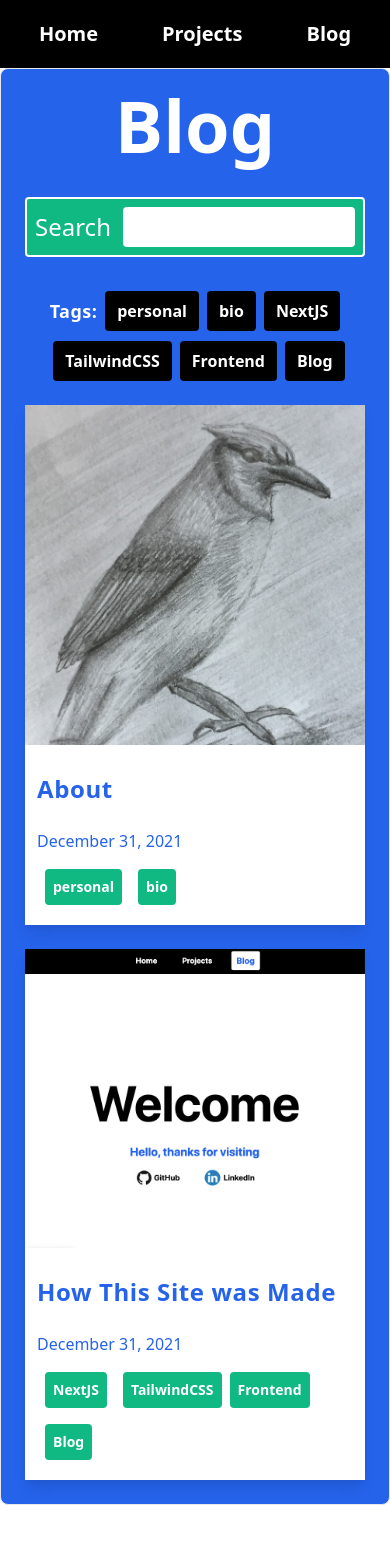
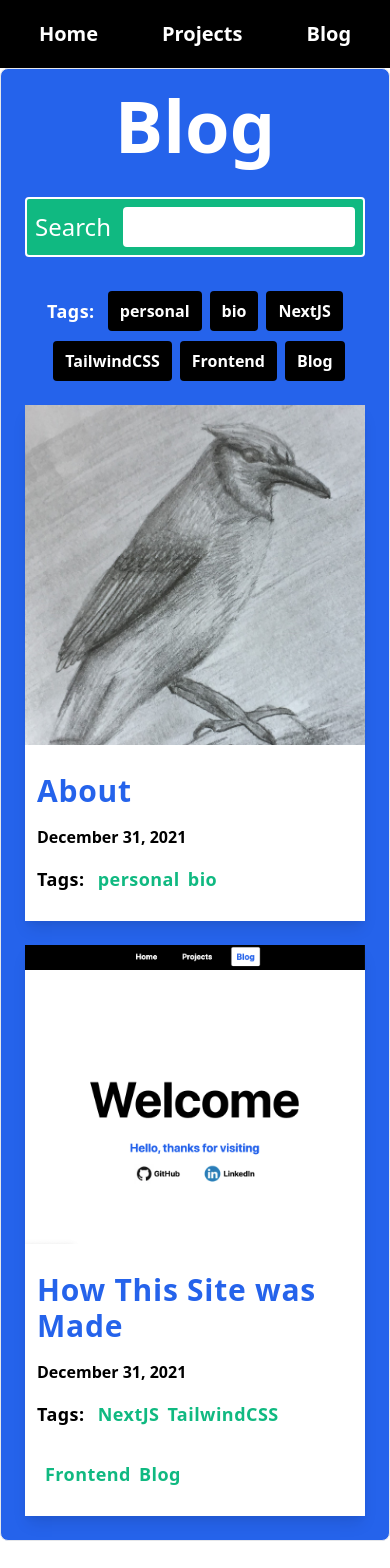
Before and after one commit to Isaac-Muscat/Personal-Blog-Static-Site, a Next.js app in the folder blog/: page /Blog in a window 390 px wide. Shown: the top 1568 px of the page. Built offline with nearby package versions, Linux system fonts and the light colour scheme.

Commit message:
Fixed responsiveness issues

```diff
--- a/blog/components/layout.js
+++ b/blog/components/layout.js
@@ -8,6 +8,7 @@ export default function Layout({ children }) {
     <nav className="bg-black items-center p-3">
       <Head>
 				<title>Isaac Muscat</title>
+        <meta name="viewport" content="width=device-width, initial-scale=1.0" />
 			</Head>
       <div className="justify-center space-x-10 w-full flex flex-wrap flex-row text-xl">
         <Link href="/">
--- a/blog/components/post.js
+++ b/blog/components/post.js
@@ -6,13 +6,14 @@ export default function Post({ post }) {
 	return (
 		<div className="flex flex-col sm:flex-row bg-white shadow-lg">
 			<img className="object-cover h-min sm:w-64" src={`${post.coverImage}`} />
-			<div className="p-3 flex flex-col text-blue-600 space-y-2 w-full">
-				<p className="text-left text-2xl font-bold">{post.title}</p>
-				<Date className="align-text-bottom" dateString={post.date} />
-				<div className="flex flex-wrap text-center font-bold text-white space-x-2 text-sm">
+			<div className="p-3 flex flex-col text-blue-600 w-full">
+				<p className="text-left text-3xl font-bold">{post.title}</p>
+				<Date className="font-bold text-black" dateString={post.date} />
+				<div className="flex flex-wrap text-center font-bold space-x-2 text-bold text-black text-sm">
+				<p>Tags: </p>
 					{
 						post.tags.slice(0,5).map((tag, i) => (
-							<div key={i} className="rounded bg-green-500 flex-initial p-2 m-2">{tag}</div>
+							<p key={i} className="text-green-500 flex-initial">{tag}</p>
 						))
 					}
 				</div>
--- a/blog/package.json
+++ b/blog/package.json
@@ -12,9 +12,9 @@
     "autoprefixer": "^10.4.0",
     "date-fns": "^2.28.0",
     "gray-matter": "^4.0.3",
-    "next": "11.1.2",
+    "next": "^11.1.2",
     "postcss-flexbugs-fixes": "^5.0.2",
-    "postcss-preset-env": "^6.7.0",
+    "postcss-preset-env": "^7.2.3",
     "react": "17.0.2",
     "react-dom": "17.0.2",
     "react-markdown": "^7.1.1",
--- a/blog/pages/posts/[id].js
+++ b/blog/pages/posts/[id].js
@@ -28,9 +28,8 @@ export default function Post({ postData }) {
               }
           </div>
         </div>
-        <div className="flex flex-row">
-          <ReactMarkdown className="content-block py-4" components={components}>{postData.content}</ReactMarkdown>
-        </div>
+          <ReactMarkdown className="content-block max-w-full lg:w-3/4 xl:w-3/5 py-4" components={components}>{postData.content}</ReactMarkdown>
+
       </div>
     </Layout>
   );
@@ -45,7 +44,9 @@ const components = {
       <SyntaxHighlighter
         language={c.className.split("-")[1]}
         showLineNumbers
-        lineProps={{style: {wordBreak: 'break-all', whiteSpace: 'pre-wrap'}}}
+        codeTagProps={{style: {
+          overflow: "scroll"
+        }}}
         wrapLines={true}
       >
         {c.children}
--- a/blog/public/posts/HowThisSiteWasMade.md
+++ b/blog/public/posts/HowThisSiteWasMade.md
@@ -55,7 +55,7 @@ I will admit, it took me a long time to figure out how these technologies worked
 * [Node Package Manager for information on specific packages](https://www.npmjs.com/)
 * [React Docs](https://reactjs.org/docs/getting-started.html)
 
-## Part 3: Blog Generator/Framework
+## Part 3: Blog Framework/Generator
 Let's start with the blog portion of the site.
 ### Markdown
 Most tutorials I looked at recommended using Markdown to create static blog sites. Markdown is a type of text based styling language that allows the writer to style text using symbols while typing text similar to that in a text editor. For example, here is some Markdown for this blog post:
--- a/blog/styles/tailwind.css
+++ b/blog/styles/tailwind.css
@@ -27,7 +27,7 @@
 	}
 
 	h1, h2, h3, h4, p {
-		@apply my-2 py-2;
+		@apply my-2 py-2 break-words whitespace-pre-wrap;
 	}
 
 	h1 {
```
Also changed, not shown: 1 other file (tests, documents, lock files or other folders).
